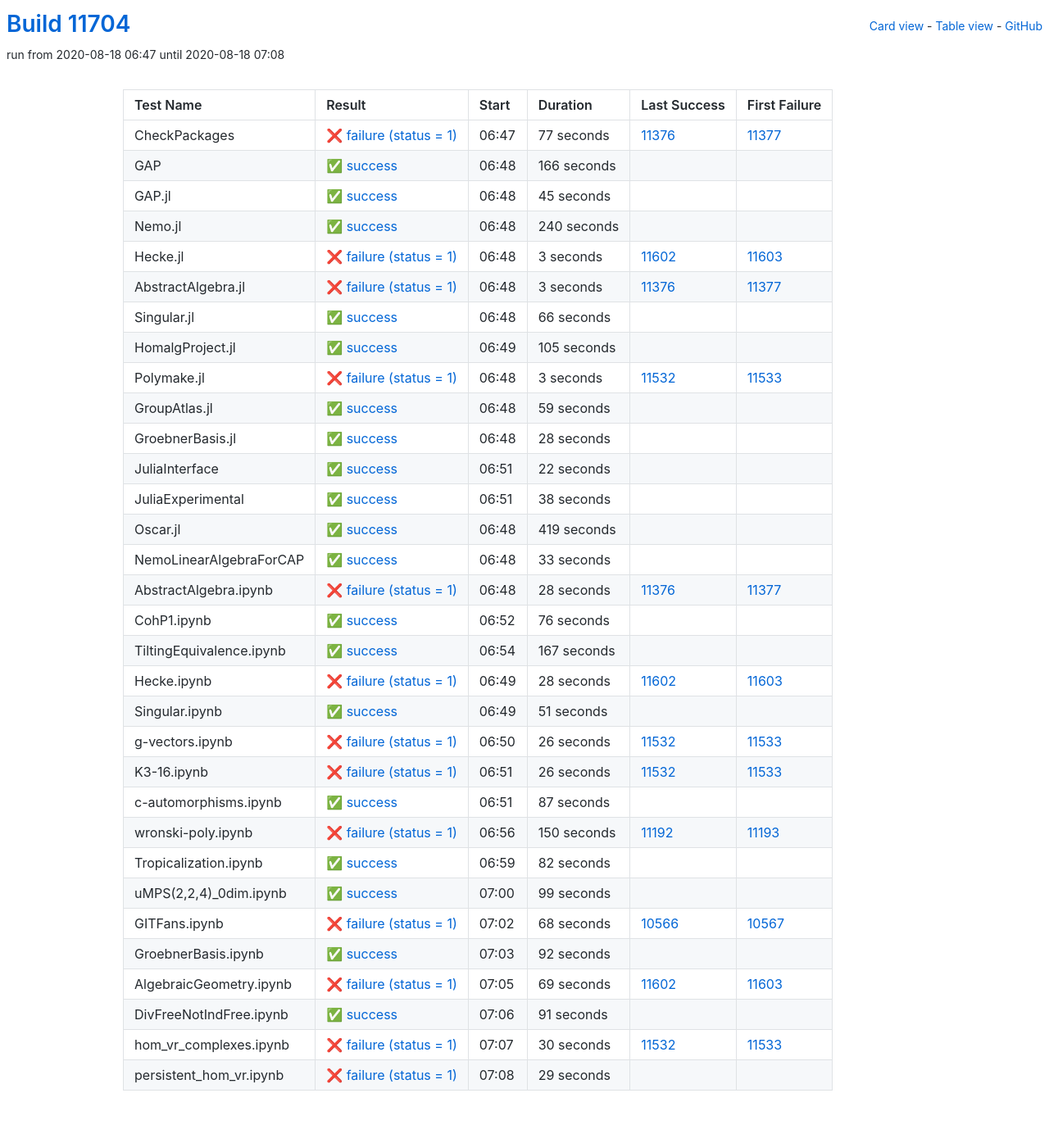
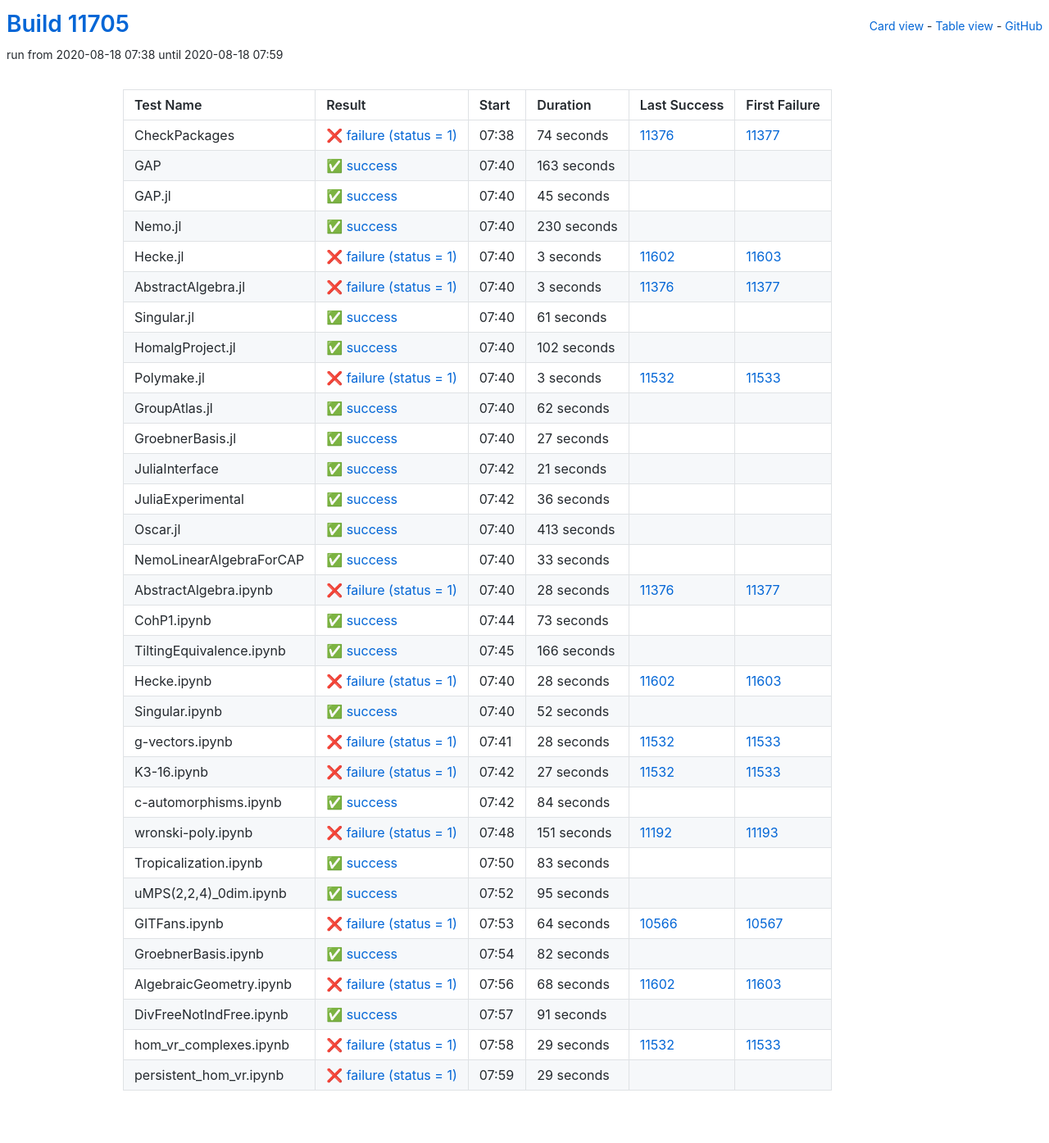
Before and after one commit to oscar-system/oscar-ci-status, a Jekyll site: the page built from table.html, in a window 1280 px wide. Shown: the whole page at 82% size. Built offline with Jekyll 4.4.1, drawn with Linux system fonts in a browser that asks for light colours.

Commit message:
Build #11705

```diff
--- a/_data/ci.yml
+++ b/_data/ci.yml
@@ -1,6 +1,6 @@
 ---
-build: 11704
-build_url: https://oscarci.mathematik.uni-kl.de/job/oscar/11704/
+build: 11705
+build_url: https://oscarci.mathematik.uni-kl.de/job/oscar/11705/
 job: oscar
 organization: oscar-system
 repo: oscar-ci-status
@@ -8,32 +8,32 @@
 tests:
 - name: CheckPackages
   id: checkpackages
-  log: https://oscarci.mathematik.uni-kl.de/job/oscar/11704/artifact/logs/build-11704/CheckPackages.log
-  start: 2020-08-18 06:47
+  log: https://oscarci.mathematik.uni-kl.de/job/oscar/11705/artifact/logs/build-11705/CheckPackages.log
+  start: 2020-08-18 07:38
   success: false
   exitcode: 1
   status: failure
-  duration: 77
+  duration: 74
   last_success: 11376
   last_success_url: https://oscarci.mathematik.uni-kl.de/job/oscar/11376/
   first_failure: 11377
   first_failure_url: https://oscarci.mathematik.uni-kl.de/job/oscar/11377/
 - name: GAP
   id: gap
-  log: https://oscarci.mathematik.uni-kl.de/job/oscar/11704/artifact/logs/build-11704/GAP.log
-  start: 2020-08-18 06:48
+  log: https://oscarci.mathematik.uni-kl.de/job/oscar/11705/artifact/logs/build-11705/GAP.log
+  start: 2020-08-18 07:40
   success: true
   exitcode: 0
   status: success
-  duration: 166
+  duration: 163
   last_success: false
   last_success_url:
   first_failure: false
   first_failure_url:
 - name: GAP.jl
   id: gap-jl
-  log: https://oscarci.mathematik.uni-kl.de/job/oscar/11704/artifact/logs/build-11704/GAP.jl.log
-  start: 2020-08-18 06:48
+  log: https://oscarci.mathematik.uni-kl.de/job/oscar/11705/artifact/logs/build-11705/GAP.jl.log
+  start: 2020-08-18 07:40
   success: true
   exitcode: 0
   status: success
@@ -44,20 +44,20 @@
   first_failure_url:
 - name: Nemo.jl
   id: nemo-jl
-  log: https://oscarci.mathematik.uni-kl.de/job/oscar/11704/artifact/logs/build-11704/Nemo.jl.log
-  start: 2020-08-18 06:48
+  log: https://oscarci.mathematik.uni-kl.de/job/oscar/11705/artifact/logs/build-11705/Nemo.jl.log
+  start: 2020-08-18 07:40
   success: true
   exitcode: 0
   status: success
-  duration: 240
+  duration: 230
   last_success: false
   last_success_url:
   first_failure: false
   first_failure_url:
 - name: Hecke.jl
   id: hecke-jl
-  log: https://oscarci.mathematik.uni-kl.de/job/oscar/11704/artifact/logs/build-11704/Hecke.jl.log
-  start: 2020-08-18 06:48
+  log: https://oscarci.mathematik.uni-kl.de/job/oscar/11705/artifact/logs/build-11705/Hecke.jl.log
+  start: 2020-08-18 07:40
   success: false
   exitcode: 1
   status: failure
@@ -68,8 +68,8 @@
   first_failure_url: https://oscarci.mathematik.uni-kl.de/job/oscar/11603/
 - name: AbstractAlgebra.jl
   id: abstractalgebra-jl
-  log: https://oscarci.mathematik.uni-kl.de/job/oscar/11704/artifact/logs/build-11704/AbstractAlgebra.jl.log
-  start: 2020-08-18 06:48
+  log: https://oscarci.mathematik.uni-kl.de/job/oscar/11705/artifact/logs/build-11705/AbstractAlgebra.jl.log
+  start: 2020-08-18 07:40
   success: false
   exitcode: 1
   status: failure
@@ -80,32 +80,32 @@
   first_failure_url: https://oscarci.mathematik.uni-kl.de/job/oscar/11377/
 - name: Singular.jl
   id: singular-jl
-  log: https://oscarci.mathematik.uni-kl.de/job/oscar/11704/artifact/logs/build-11704/Singular.jl.log
-  start: 2020-08-18 06:48
+  log: https://oscarci.mathematik.uni-kl.de/job/oscar/11705/artifact/logs/build-11705/Singular.jl.log
+  start: 2020-08-18 07:40
   success: true
   exitcode: 0
   status: success
-  duration: 66
+  duration: 61
   last_success: false
   last_success_url:
   first_failure: false
   first_failure_url:
 - name: HomalgProject.jl
   id: homalgproject-jl
-  log: https://oscarci.mathematik.uni-kl.de/job/oscar/11704/artifact/logs/build-11704/HomalgProject.jl.log
-  start: 2020-08-18 06:49
+  log: https://oscarci.mathematik.uni-kl.de/job/oscar/11705/artifact/logs/build-11705/HomalgProject.jl.log
+  start: 2020-08-18 07:40
   success: true
   exitcode: 0
   status: success
-  duration: 105
+  duration: 102
   last_success: false
   last_success_url:
   first_failure: false
   first_failure_url:
 - name: Polymake.jl
   id: polymake-jl
-  log: https://oscarci.mathematik.uni-kl.de/job/oscar/11704/artifact/logs/build-11704/Polymake.jl.log
-  start: 2020-08-18 06:48
+  log: https://oscarci.mathematik.uni-kl.de/job/oscar/11705/artifact/logs/build-11705/Polymake.jl.log
+  start: 2020-08-18 07:40
   success: false
   exitcode: 1
   status: failure
@@ -116,68 +116,68 @@
   first_failure_url: https://oscarci.mathematik.uni-kl.de/job/oscar/11533/
 - name: GroupAtlas.jl
   id: groupatlas-jl
-  log: https://oscarci.mathematik.uni-kl.de/job/oscar/11704/artifact/logs/build-11704/GroupAtlas.jl.log
-  start: 2020-08-18 06:48
+  log: https://oscarci.mathematik.uni-kl.de/job/oscar/11705/artifact/logs/build-11705/GroupAtlas.jl.log
+  start: 2020-08-18 07:40
   success: true
   exitcode: 0
   status: success
-  duration: 59
+  duration: 62
   last_success: false
   last_success_url:
   first_failure: false
   first_failure_url:
 - name: GroebnerBasis.jl
   id: groebnerbasis-jl
-  log: https://oscarci.mathematik.uni-kl.de/job/oscar/11704/artifact/logs/build-11704/GroebnerBasis.jl.log
-  start: 2020-08-18 06:48
+  log: https://oscarci.mathematik.uni-kl.de/job/oscar/11705/artifact/logs/build-11705/GroebnerBasis.jl.log
+  start: 2020-08-18 07:40
   success: true
   exitcode: 0
   status: success
-  duration: 28
+  duration: 27
   last_success: false
   last_success_url:
   first_failure: false
   first_failure_url:
 - name: JuliaInterface
   id: juliainterface
-  log: https://oscarci.mathematik.uni-kl.de/job/oscar/11704/artifact/logs/build-11704/JuliaInterface.log
-  start: 2020-08-18 06:51
+  log: https://oscarci.mathematik.uni-kl.de/job/oscar/11705/artifact/logs/build-11705/JuliaInterface.log
+  start: 2020-08-18 07:42
   success: true
   exitcode: 0
   status: success
-  duration: 22
+  duration: 21
   last_success: false
   last_success_url:
   first_failure: false
   first_failure_url:
 - name: JuliaExperimental
   id: juliaexperimental
-  log: https://oscarci.mathematik.uni-kl.de/job/oscar/11704/artifact/logs/build-11704/JuliaExperimental.log
-  start: 2020-08-18 06:51
+  log: https://oscarci.mathematik.uni-kl.de/job/oscar/11705/artifact/logs/build-11705/JuliaExperimental.log
+  start: 2020-08-18 07:42
   success: true
   exitcode: 0
   status: success
-  duration: 38
+  duration: 36
   last_success: false
   last_success_url:
   first_failure: false
   first_failure_url:
 - name: Oscar.jl
   id: oscar-jl
-  log: https://oscarci.mathematik.uni-kl.de/job/oscar/11704/artifact/logs/build-11704/Oscar.jl.log
-  start: 2020-08-18 06:48
+  log: https://oscarci.mathematik.uni-kl.de/job/oscar/11705/artifact/logs/build-11705/Oscar.jl.log
+  start: 2020-08-18 07:40
   success: true
   exitcode: 0
   status: success
-  duration: 419
+  duration: 413
   last_success: false
   last_success_url:
   first_failure: false
   first_failure_url:
 - name: NemoLinearAlgebraForCAP
   id: nemolinearalgebraforcap
-  log: https://oscarci.mathematik.uni-kl.de/job/oscar/11704/artifact/logs/build-11704/NemoLinearAlgebraForCAP.log
-  start: 2020-08-18 06:48
+  log: https://oscarci.mathematik.uni-kl.de/job/oscar/11705/artifact/logs/build-11705/NemoLinearAlgebraForCAP.log
+  start: 2020-08-18 07:40
   success: true
   exitcode: 0
   status: success
@@ -188,8 +188,8 @@
   first_failure_url:
 - name: AbstractAlgebra.ipynb
   id: abstractalgebra-ipynb
-  log: https://oscarci.mathematik.uni-kl.de/job/oscar/11704/artifact/logs/build-11704/AbstractAlgebra.ipynb.log
-  start: 2020-08-18 06:48
+  log: https://oscarci.mathematik.uni-kl.de/job/oscar/11705/artifact/logs/build-11705/AbstractAlgebra.ipynb.log
+  start: 2020-08-18 07:40
   success: false
   exitcode: 1
   status: failure
@@ -200,32 +200,32 @@
   first_failure_url: https://oscarci.mathematik.uni-kl.de/job/oscar/11377/
 - name: CohP1.ipynb
   id: cohp1-ipynb
-  log: https://oscarci.mathematik.uni-kl.de/job/oscar/11704/artifact/logs/build-11704/CohP1.ipynb.log
-  start: 2020-08-18 06:52
+  log: https://oscarci.mathematik.uni-kl.de/job/oscar/11705/artifact/logs/build-11705/CohP1.ipynb.log
+  start: 2020-08-18 07:44
   success: true
   exitcode: 0
   status: success
-  duration: 76
+  duration: 73
   last_success: false
   last_success_url:
   first_failure: false
   first_failure_url:
 - name: TiltingEquivalence.ipynb
   id: tiltingequivalence-ipynb
-  log: https://oscarci.mathematik.uni-kl.de/job/oscar/11704/artifact/logs/build-11704/TiltingEquivalence.ipynb.log
-  start: 2020-08-18 06:54
+  log: https://oscarci.mathematik.uni-kl.de/job/oscar/11705/artifact/logs/build-11705/TiltingEquivalence.ipynb.log
+  start: 2020-08-18 07:45
   success: true
   exitcode: 0
   status: success
-  duration: 167
+  duration: 166
   last_success: false
   last_success_url:
   first_failure: false
   first_failure_url:
 - name: Hecke.ipynb
   id: hecke-ipynb
-  log: https://oscarci.mathematik.uni-kl.de/job/oscar/11704/artifact/logs/build-11704/Hecke.ipynb.log
-  start: 2020-08-18 06:49
+  log: https://oscarci.mathematik.uni-kl.de/job/oscar/11705/artifact/logs/build-11705/Hecke.ipynb.log
+  start: 2020-08-18 07:40
   success: false
   exitcode: 1
   status: failure
@@ -236,68 +236,104 @@
   first_failure_url: https://oscarci.mathematik.uni-kl.de/job/oscar/11603/
 - name: Singular.ipynb
   id: singular-ipynb
-  log: https://oscarci.mathematik.uni-kl.de/job/oscar/11704/artifact/logs/build-11704/Singular.ipynb.log
-  start: 2020-08-18 06:49
+  log: https://oscarci.mathematik.uni-kl.de/job/oscar/11705/artifact/logs/build-11705/Singular.ipynb.log
+  start: 2020-08-18 07:40
   success: true
   exitcode: 0
   status: success
-  duration: 51
+  duration: 52
   last_success: false
   last_success_url:
   first_failure: false
   first_failure_url:
 - name: g-vectors.ipynb
   id: g-vectors-ipynb
-  log: https://oscarci.mathematik.uni-kl.de/job/oscar/11704/artifact/logs/build-11704/g-vectors.ipynb.log
-  start: 2020-08-18 06:50
+  log: https://oscarci.mathematik.uni-kl.de/job/oscar/11705/artifact/logs/build-11705/g-vectors.ipynb.log
+  start: 2020-08-18 07:41
   success: false
   exitcode: 1
   status: failure
-  duration: 26
+  duration: 28
   last_success: 11532
   last_success_url: https://oscarci.mathematik.uni-kl.de/job/oscar/11532/
   first_failure: 11533
   first_failure_url: https://oscarci.mathematik.uni-kl.de/job/oscar/11533/
 - name: K3-16.ipynb
   id: k3-16-ipynb
-  log: https://oscarci.mathematik.uni-kl.de/job/oscar/11704/artifact/logs/build-11704/K3-16.ipynb.log
-  start: 2020-08-18 06:51
+  log: https://oscarci.mathematik.uni-kl.de/job/oscar/11705/artifact/logs/build-11705/K3-16.ipynb.log
+  start: 2020-08-18 07:42
   success: false
   exitcode: 1
   status: failure
-  duration: 26
+  duration: 27
   last_success: 11532
   last_success_url: https://oscarci.mathematik.uni-kl.de/job/oscar/11532/
   first_failure: 11533
   first_failure_url: https://oscarci.mathematik.uni-kl.de/job/oscar/11533/
 - name: c-automorphisms.ipynb
   id: c-automorphisms-ipynb
-  log: https://oscarci.mathematik.uni-kl.de/job/oscar/11704/artifact/logs/build-11704/c-automorphisms.ipynb.log
-  start: 2020-08-18 06:51
+  log: https://oscarci.mathematik.uni-kl.de/job/oscar/11705/artifact/logs/build-11705/c-automorphisms.ipynb.log
+  start: 2020-08-18 07:42
   success: true
   exitcode: 0
   status: success
-  duration: 87
+  duration: 84
   last_success: false
   last_success_url:
   first_failure: false
   first_failure_url:
 - name: wronski-poly.ipynb
   id: wronski-poly-ipynb
-  log: https://oscarci.mathematik.uni-kl.de/job/oscar/11704/artifact/logs/build-11704/wronski-poly.ipynb.log
-  start: 2020-08-18 06:56
+  log: https://oscarci.mathematik.uni-kl.de/job/oscar/11705/artifact/logs/build-11705/wronski-poly.ipynb.log
+  start: 2020-08-18 07:48
   success: false
   exitcode: 1
   status: failure
-  duration: 150
+  duration: 151
   last_success: 11192
   last_success_url: https://oscarci.mathematik.uni-kl.de/job/oscar/11192/
   first_failure: 11193
   first_failure_url: https://oscarci.mathematik.uni-kl.de/job/oscar/11193/
 - name: Tropicalization.ipynb
   id: tropicalization-ipynb
-  log: https://oscarci.mathematik.uni-kl.de/job/oscar/11704/artifact/logs/build-11704/Tropicalization.ipynb.log
-  start: 2020-08-18 06:59
+  log: https://oscarci.mathematik.uni-kl.de/job/oscar/11705/artifact/logs/build-11705/Tropicalization.ipynb.log
+  start: 2020-08-18 07:50
+  success: true
+  exitcode: 0
+  status: success
+  duration: 83
+  last_success: false
+  last_success_url:
+  first_failure: false
+  first_failure_url:
+- name: uMPS(2,2,4)_0dim.ipynb
+  id: umps-2-2-4-0dim-ipynb
+  log: https://oscarci.mathematik.uni-kl.de/job/oscar/11705/artifact/logs/build-11705/uMPS-2-2-4-_0dim.ipynb.log
+  start: 2020-08-18 07:52
+  success: true
+  exitcode: 0
+  status: success
+  duration: 95
+  last_success: false
+  last_success_url:
+  first_failure: false
+  first_failure_url:
+- name: GITFans.ipynb
+  id: gitfans-ipynb
+  log: https://oscarci.mathematik.uni-kl.de/job/oscar/11705/artifact/logs/build-11705/GITFans.ipynb.log
+  start: 2020-08-18 07:53
+  success: false
+  exitcode: 1
+  status: failure
+  duration: 64
+  last_success: 10566
+  last_success_url: https://oscarci.mathematik.uni-kl.de/job/oscar/10566/
+  first_failure: 10567
+  first_failure_url: https://oscarci.mathematik.uni-kl.de/job/oscar/10567/
+- name: GroebnerBasis.ipynb
+  id: groebnerbasis-ipynb
+  log: https://oscarci.mathematik.uni-kl.de/job/oscar/11705/artifact/logs/build-11705/GroebnerBasis.ipynb.log
+  start: 2020-08-18 07:54
   success: true
   exitcode: 0
   status: success
@@ -306,58 +342,22 @@
   last_success_url:
   first_failure: false
   first_failure_url:
-- name: uMPS(2,2,4)_0dim.ipynb
-  id: umps-2-2-4-0dim-ipynb
-  log: https://oscarci.mathematik.uni-kl.de/job/oscar/11704/artifact/logs/build-11704/uMPS-2-2-4-_0dim.ipynb.log
-  start: 2020-08-18 07:00
-  success: true
-  exitcode: 0
-  status: success
-  duration: 99
-  last_success: false
-  last_success_url:
-  first_failure: false
-  first_failure_url:
-- name: GITFans.ipynb
-  id: gitfans-ipynb
-  log: https://oscarci.mathematik.uni-kl.de/job/oscar/11704/artifact/logs/build-11704/GITFans.ipynb.log
-  start: 2020-08-18 07:02
+- name: AlgebraicGeometry.ipynb
+  id: algebraicgeometry-ipynb
+  log: https://oscarci.mathematik.uni-kl.de/job/oscar/11705/artifact/logs/build-11705/AlgebraicGeometry.ipynb.log
+  start: 2020-08-18 07:56
   success: false
   exitcode: 1
   status: failure
   duration: 68
-  last_success: 10566
-  last_success_url: https://oscarci.mathematik.uni-kl.de/job/oscar/10566/
-  first_failure: 10567
-  first_failure_url: https://oscarci.mathematik.uni-kl.de/job/oscar/10567/
-- name: GroebnerBasis.ipynb
-  id: groebnerbasis-ipynb
-  log: https://oscarci.mathematik.uni-kl.de/job/oscar/11704/artifact/logs/build-11704/GroebnerBasis.ipynb.log
-  start: 2020-08-18 07:03
-  success: true
-  exitcode: 0
-  status: success
-  duration: 92
-  last_success: false
-  last_success_url:
-  first_failure: false
-  first_failure_url:
-- name: AlgebraicGeometry.ipynb
-  id: algebraicgeometry-ipynb
-  log: https://oscarci.mathematik.uni-kl.de/job/oscar/11704/artifact/logs/build-11704/AlgebraicGeometry.ipynb.log
-  start: 2020-08-18 07:05
-  success: false
-  exitcode: 1
-  status: failure
-  duration: 69
   last_success: 11602
   last_success_url: https://oscarci.mathematik.uni-kl.de/job/oscar/11602/
   first_failure: 11603
   first_failure_url: https://oscarci.mathematik.uni-kl.de/job/oscar/11603/
 - name: DivFreeNotIndFree.ipynb
   id: divfreenotindfree-ipynb
-  log: https://oscarci.mathematik.uni-kl.de/job/oscar/11704/artifact/logs/build-11704/DivFreeNotIndFree.ipynb.log
-  start: 2020-08-18 07:06
+  log: https://oscarci.mathematik.uni-kl.de/job/oscar/11705/artifact/logs/build-11705/DivFreeNotIndFree.ipynb.log
+  start: 2020-08-18 07:57
   success: true
   exitcode: 0
   status: success
@@ -368,20 +368,20 @@
   first_failure_url:
 - name: hom_vr_complexes.ipynb
   id: hom-vr-complexes-ipynb
-  log: https://oscarci.mathematik.uni-kl.de/job/oscar/11704/artifact/logs/build-11704/hom_vr_complexes.ipynb.log
-  start: 2020-08-18 07:07
+  log: https://oscarci.mathematik.uni-kl.de/job/oscar/11705/artifact/logs/build-11705/hom_vr_complexes.ipynb.log
+  start: 2020-08-18 07:58
   success: false
   exitcode: 1
   status: failure
-  duration: 30
+  duration: 29
   last_success: 11532
   last_success_url: https://oscarci.mathematik.uni-kl.de/job/oscar/11532/
   first_failure: 11533
   first_failure_url: https://oscarci.mathematik.uni-kl.de/job/oscar/11533/
 - name: persistent_hom_vr.ipynb
   id: persistent-hom-vr-ipynb
-  log: https://oscarci.mathematik.uni-kl.de/job/oscar/11704/artifact/logs/build-11704/persistent_hom_vr.ipynb.log
-  start: 2020-08-18 07:08
+  log: https://oscarci.mathematik.uni-kl.de/job/oscar/11705/artifact/logs/build-11705/persistent_hom_vr.ipynb.log
+  start: 2020-08-18 07:59
   success: false
   exitcode: 1
   status: failure
```
Also changed, not shown: README.md.
